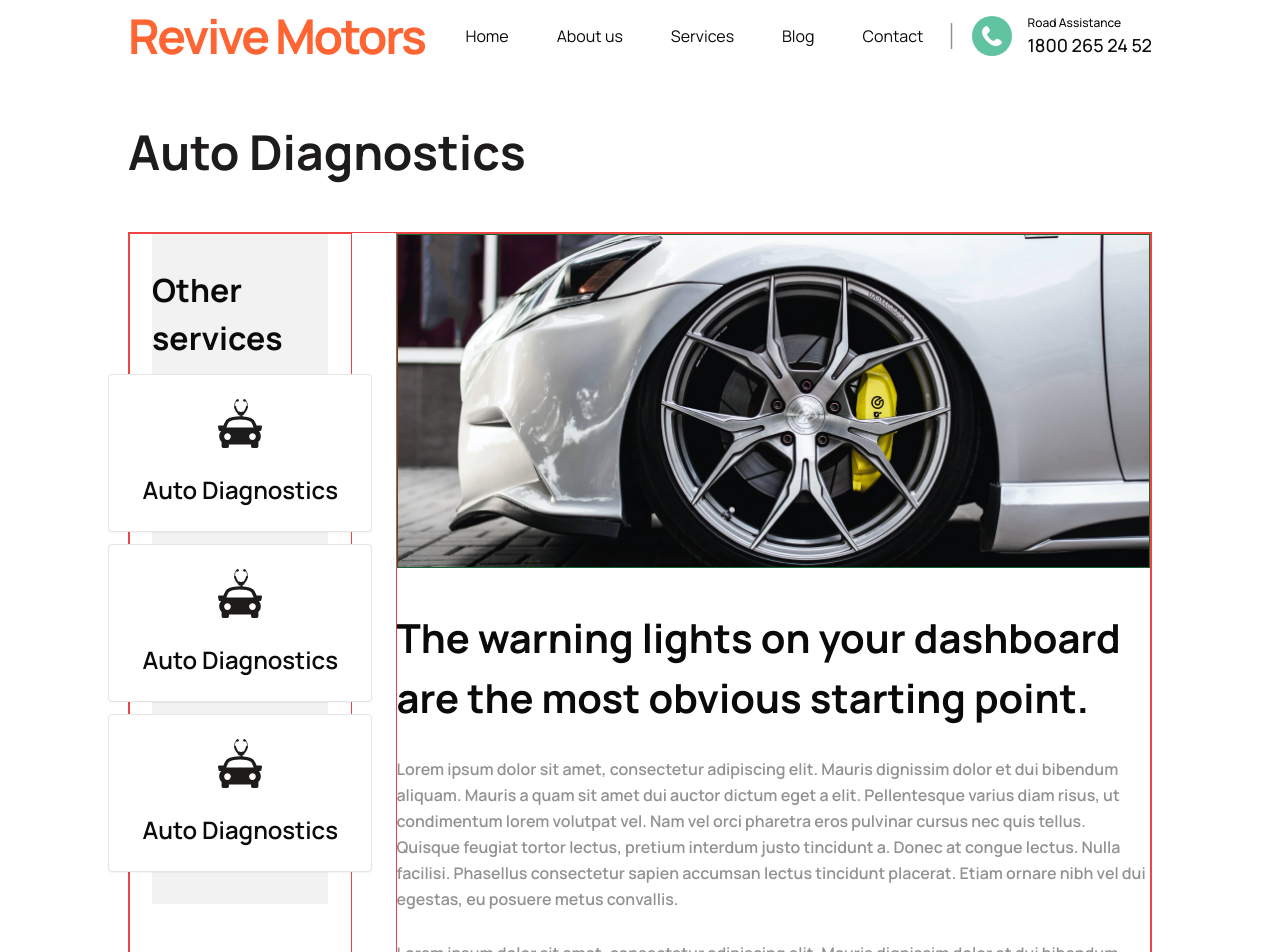
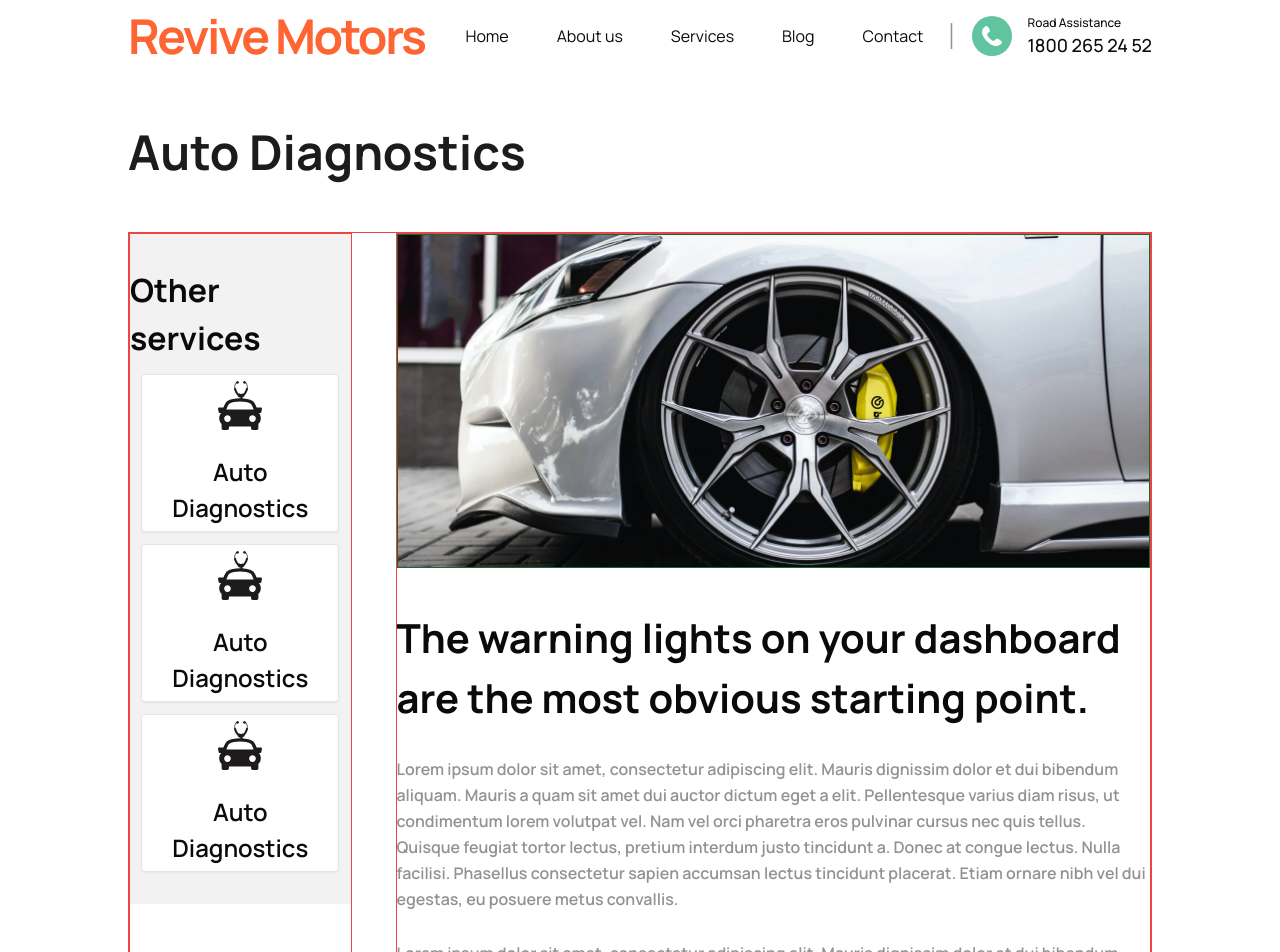
Before and after one commit to w3ngithub/revive-motors, a Next.js app: page /services in a window 1280 px wide. Shown: the top 952 px of the page. Built offline with nearby package versions, Linux system fonts and the light colour scheme.

Commit message:
fix: service page card fixed

```diff
--- a/src/components/custom-components/about-sidebar.tsx
+++ b/src/components/custom-components/about-sidebar.tsx
@@ -4,9 +4,9 @@ import { Card, CardContent, CardHeader, CardTitle } from "@/components/ui/card";
 
 const AboutSidebar = () => {
   return (
-    <div className="container flex flex-col justify-center items-center gap-3 mb-5 bg-customColor-lightGrey max-w-[328px] min-h-[670px]">
+    <div className="container flex flex-col justify-center items-center gap-3 mb-5 bg-customColor-lightGrey min-w-[100%] min-h-[670px]">
       <p className="text-t1 font-bold">Other services</p>
-      <Card className="group flex flex-col justify-center items-center w-[264px] h-[158px] rounded-sm hover:bg-customColor-primary hover:cursor-pointer">
+      <Card className="group flex flex-col justify-center items-center max-w-[90%] h-[158px] rounded-sm hover:bg-customColor-primary hover:cursor-pointer">
         <CardHeader>
           <CardTitle className="flex justify-center items-center">
             <Image
@@ -24,7 +24,7 @@ const AboutSidebar = () => {
           </p>
         </CardContent>
       </Card>
-      <Card className="group flex flex-col justify-center items-center w-[264px] h-[158px] rounded-sm hover:bg-customColor-primary hover:cursor-pointer">
+      <Card className="group flex flex-col justify-center items-center max-w-[90%] h-[158px] rounded-sm hover:bg-customColor-primary hover:cursor-pointer">
         <CardHeader>
           <CardTitle className="flex justify-center items-center">
             <Image
@@ -42,7 +42,7 @@ const AboutSidebar = () => {
           </p>
         </CardContent>
       </Card>
-      <Card className="group flex flex-col justify-center items-center w-[264px] h-[158px] rounded-sm hover:bg-customColor-primary hover:cursor-pointer">
+      <Card className="group flex flex-col justify-center items-center max-w-[90%] h-[158px] rounded-sm hover:bg-customColor-primary hover:cursor-pointer">
         <CardHeader>
           <CardTitle className="flex justify-center items-center">
             <Image
```
